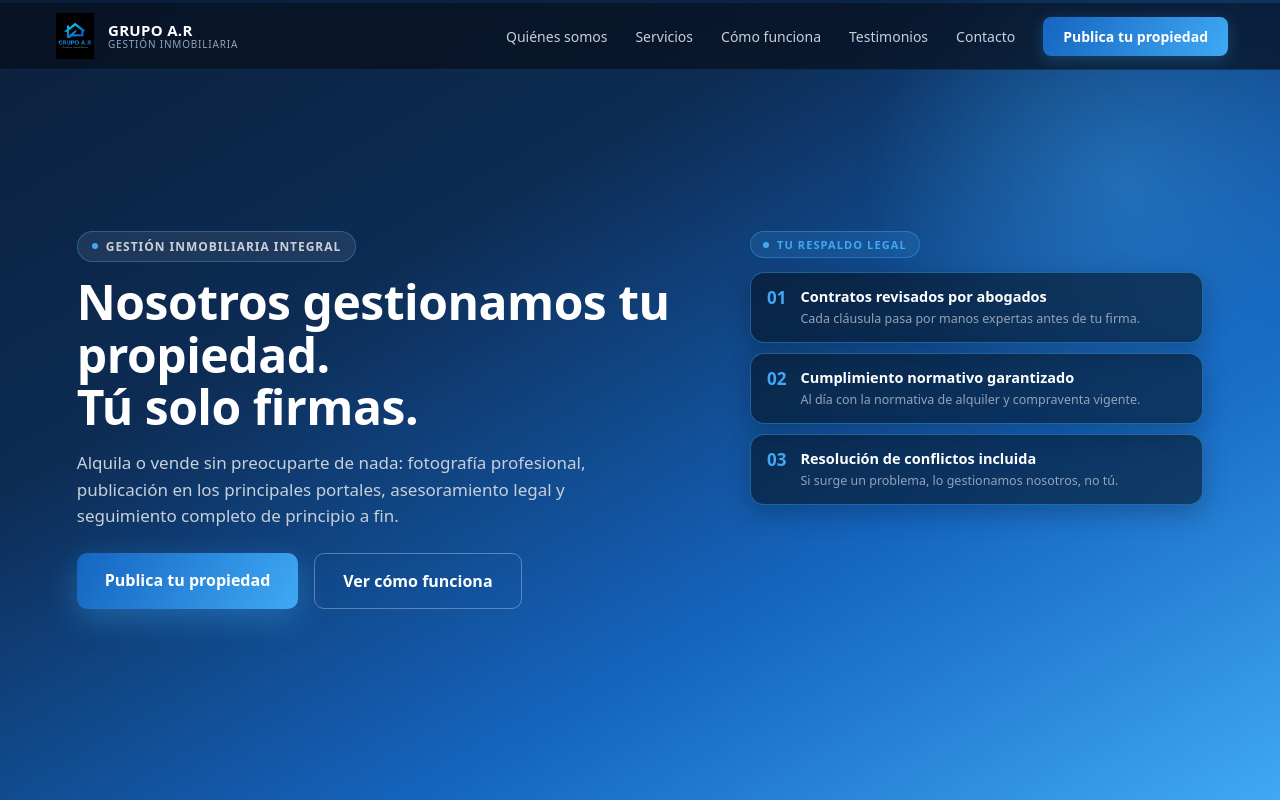
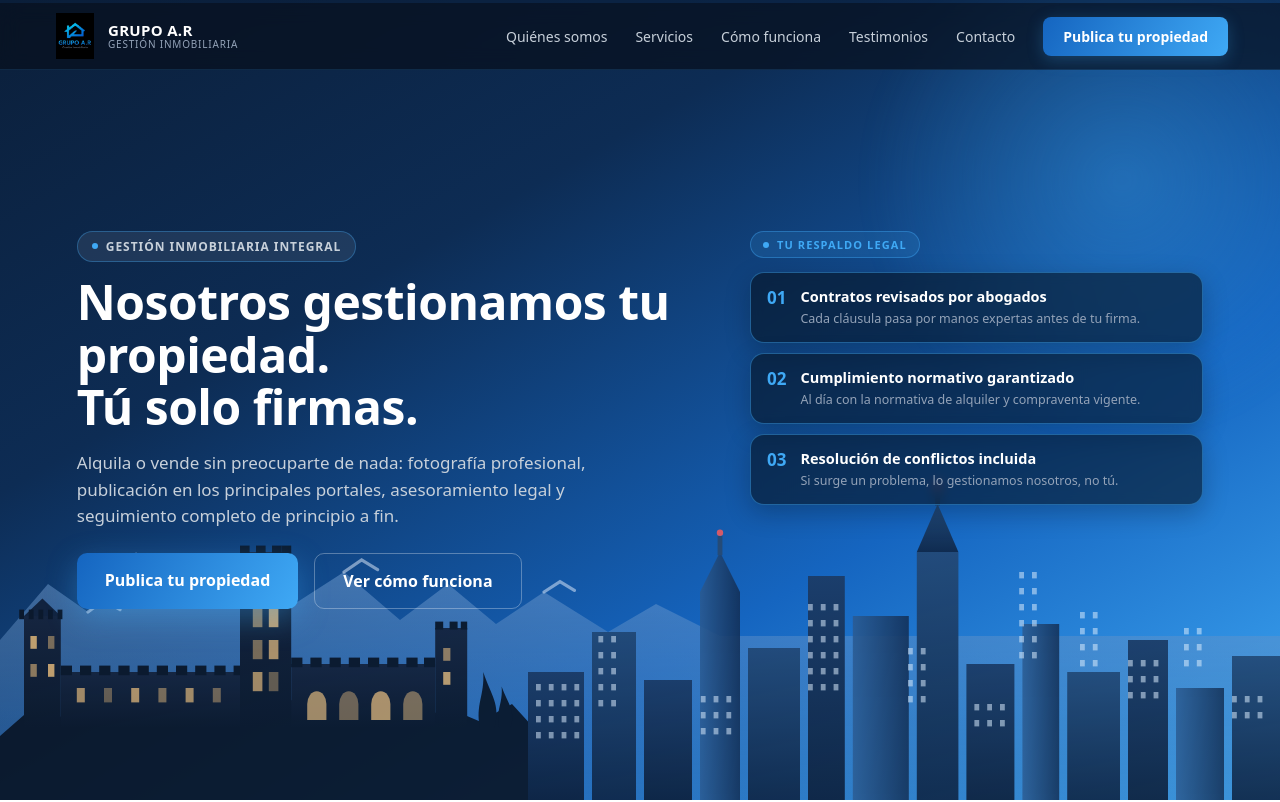
Before and after one commit to marcosbustamantemateo/grupo-inmobiliario-ar, a React (Vite) app in the folder frontend/: page / in a window 1280 px wide. Shown: the top 802 px of the page. Built offline with nearby package versions, Linux system fonts and the light colour scheme.

Commit message:
Add Alhambra-to-skyline illustration to hero background
Blends a lit Alhambra fortress silhouette into a modern glass skyline behind the hero section, matching the reference mockup.

```diff
--- a/frontend/src/components/sections/Hero.tsx
+++ b/frontend/src/components/sections/Hero.tsx
@@ -20,6 +20,7 @@ export function Hero() {
   return (
     <section id="inicio" className="hero">
       <div className="hero-glow" aria-hidden="true" />
+      <div className="hero-skyline" aria-hidden="true" />
       <div className="hero-inner">
         <div className="hero-copy">
           <div className="hero-badge">
--- a/frontend/src/index.css
+++ b/frontend/src/index.css
@@ -318,6 +318,21 @@ img {
   border-radius: 50%;
   background: radial-gradient(circle, rgba(63, 169, 245, 0.35), transparent 70%);
   filter: blur(10px);
+}
+
+.hero-skyline {
+  position: absolute;
+  left: 0;
+  right: 0;
+  bottom: 0;
+  height: min(46vh, 420px);
+  background-image: url("/hero-skyline.svg");
+  background-repeat: no-repeat;
+  background-position: bottom center;
+  background-size: cover;
+  opacity: 0.9;
+  pointer-events: none;
+  z-index: 1;
 }
 
 .hero-inner {
```
Also changed, not shown: frontend/public/hero-skyline.svg (added).
